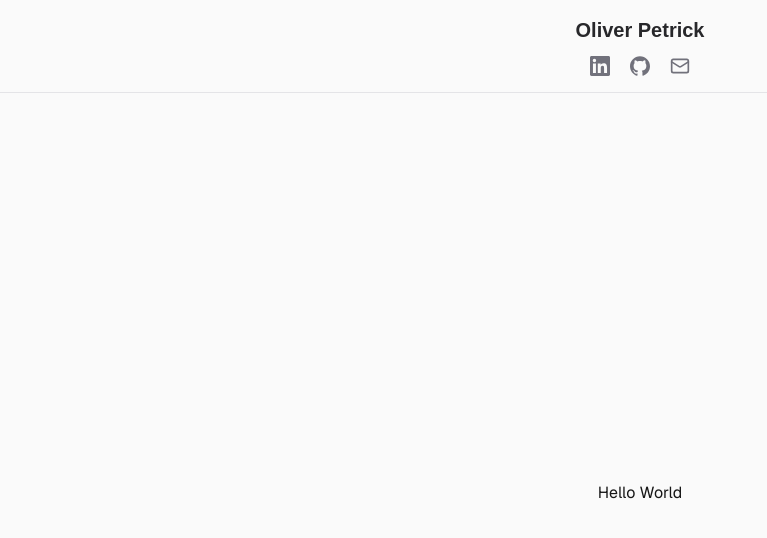
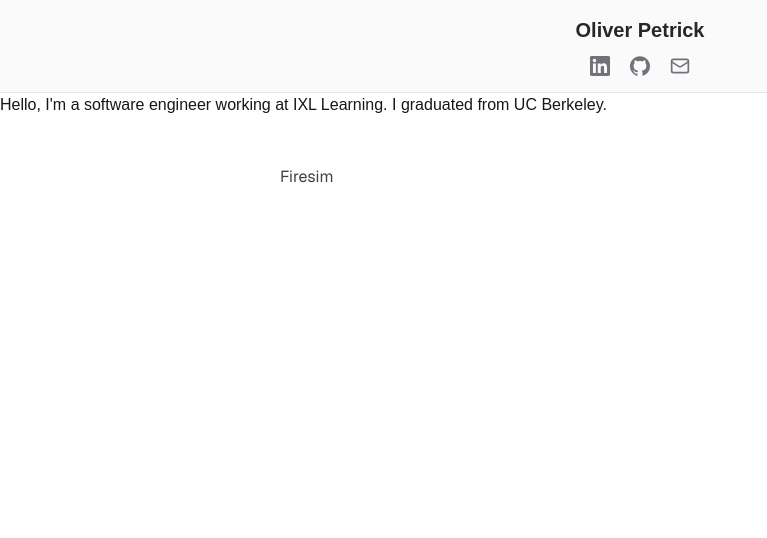
Before and after one commit to olliep24/personal-website-revamp, a Next.js app: page / in a window 1280 px wide. Shown: the top 538 px of the page, without its empty margins (0-767 px from the left). Built offline with nearby package versions, Linux system fonts and the light colour scheme.

Commit message:
Added bio mdx to front page and added links to blog posts

```diff
--- a/app/markdown/bio.mdx
+++ b/app/markdown/bio.mdx
@@ -0,0 +1 @@
+Hello, I'm a software engineer working at IXL Learning. I graduated from UC Berkeley.
--- a/app/page.tsx
+++ b/app/page.tsx
@@ -1,7 +1,29 @@
+import fs from 'fs';
+import path from 'path';
+import Link from 'next/link';
+import Bio from '@/app/markdown/bio.mdx';
+
 export default function Home() {
+  const files = fs.readdirSync(path.join(process.cwd(), 'app/markdown/blog-posts'));
+  const posts = files.map(f => f.replace('.mdx', ''));
+
   return (
-    <div className="flex min-h-screen items-center justify-center bg-zinc-50 font-sans">
-      Hello World
-    </div>
+    <>
+      <Bio />
+      <div className="mx-auto max-w-3xl px-6 py-12 font-sans">
+        <ul className="space-y-3">
+          {posts.map(slug => (
+            <li key={slug}>
+              <Link
+                href={`/blog/${slug}`}
+                className="text-zinc-700 transition-colors hover:text-zinc-900"
+              >
+                {slug.charAt(0).toUpperCase() + slug.slice(1)}
+              </Link>
+            </li>
+          ))}
+        </ul>
+      </div>
+    </>
   );
 }
```
